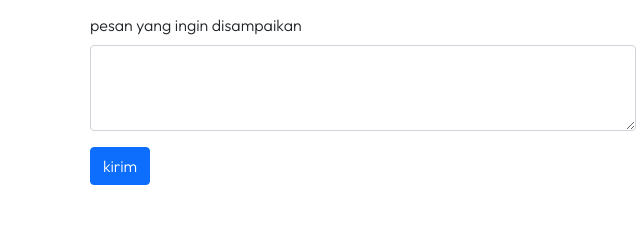
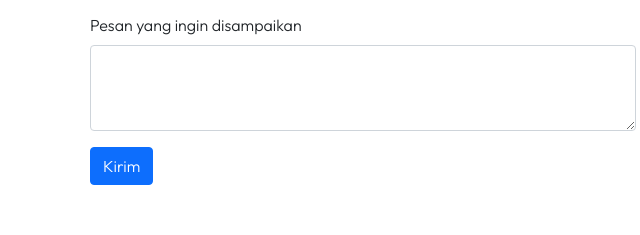
Before and after one commit to advnnghr/advnnghr.github.io, a plain HTML site: page index.html in a window 1280 px wide. Shown: the part 2453-2688 px from the top of the page, 277-917 px from the left. Drawn offline with nearby package versions, Linux system fonts and the light colour scheme.

Commit message:
perubahan EYD

```diff
--- a/index.html
+++ b/index.html
@@ -153,12 +153,12 @@
               </div>
 
               <div class="mb-3" data-aos="zoom-in-up" data-aos-duration="1400">
-                <label for="pesan" class="form-label">pesan yang ingin disampaikan</label>
+                <label for="pesan" class="form-label">Pesan yang ingin disampaikan</label>
                 <textarea class="form-control" id="pesan" rows="3"></textarea>
               </div>
 
               <div data-aos="zoom-in-up" data-aos-duration="1400">
-                <button type="submit" class="btn btn-primary">kirim</button>
+                <button type="submit" class="btn btn-primary">Kirim</button>
               </div>
             </form>
           </div>
```
